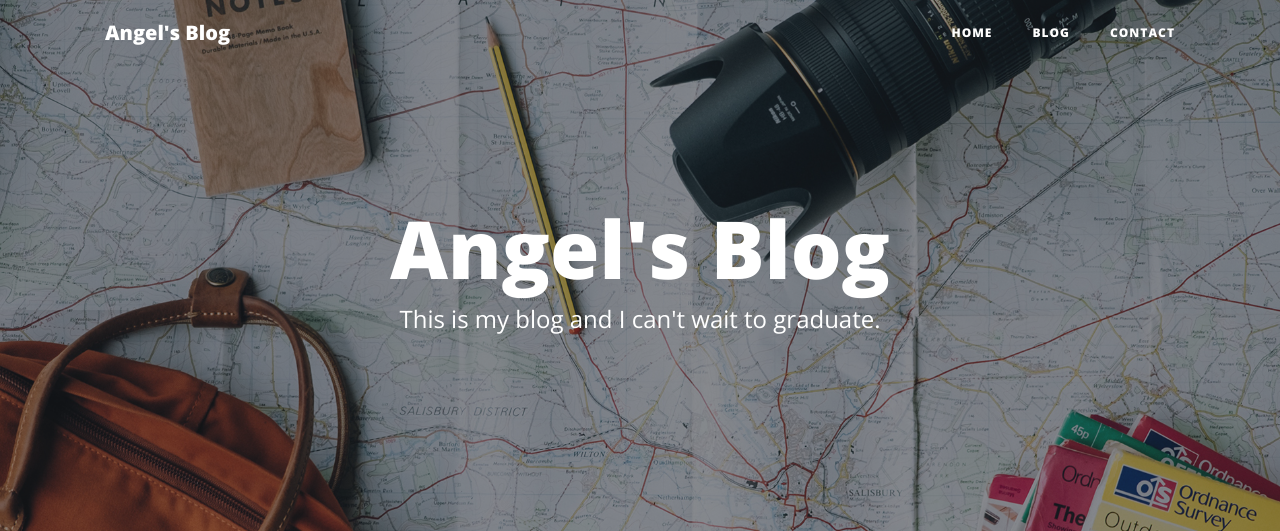
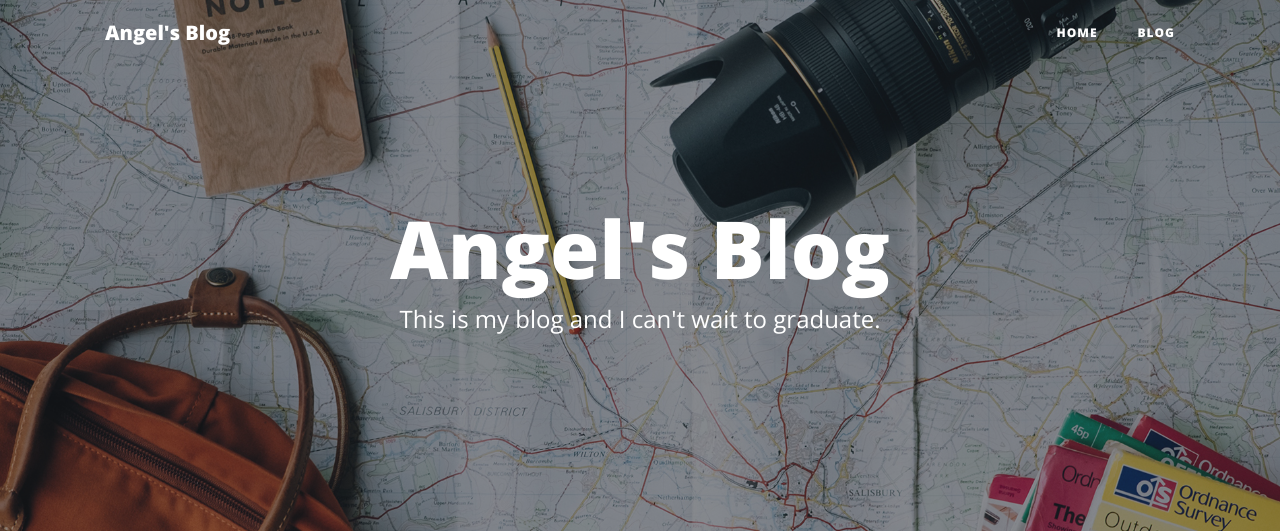
Before and after one commit to aqfan/django_blog, a Django app: page / in a window 1280 px wide. Shown: the top 531 px of the page. Run offline with Django 3.2, Linux system fonts and the light colour scheme; some libraries are stand-ins or nearby versions.

Commit message:
remove contact page

```diff
--- a/blog/about/templates/splash.html
+++ b/blog/about/templates/splash.html
@@ -42,9 +42,6 @@
           </li>
           <li class="nav-item">
             <a class="nav-link" href="/blog">Blog</a>
-          </li>
-          <li class="nav-item">
-            <a class="nav-link" href="contact.html">Contact</a>
           </li>
         </ul>
       </div>
--- a/blog/posts/templates/post_view.html
+++ b/blog/posts/templates/post_view.html
@@ -42,9 +42,6 @@
           </li>
           <li class="nav-item">
             <a class="nav-link" href="/blog">Blog</a>
-          </li>
-          <li class="nav-item">
-            <a class="nav-link" href="contact.html">Contact</a>
           </li>
         </ul>
       </div>
--- a/blog/posts/templates/posts.html
+++ b/blog/posts/templates/posts.html
@@ -42,9 +42,6 @@
           </li>
           <li class="nav-item">
             <a class="nav-link" href="/blog">Blog</a>
-          </li>
-          <li class="nav-item">
-            <a class="nav-link" href="contact.html">Contact</a>
           </li>
         </ul>
       </div>
```
